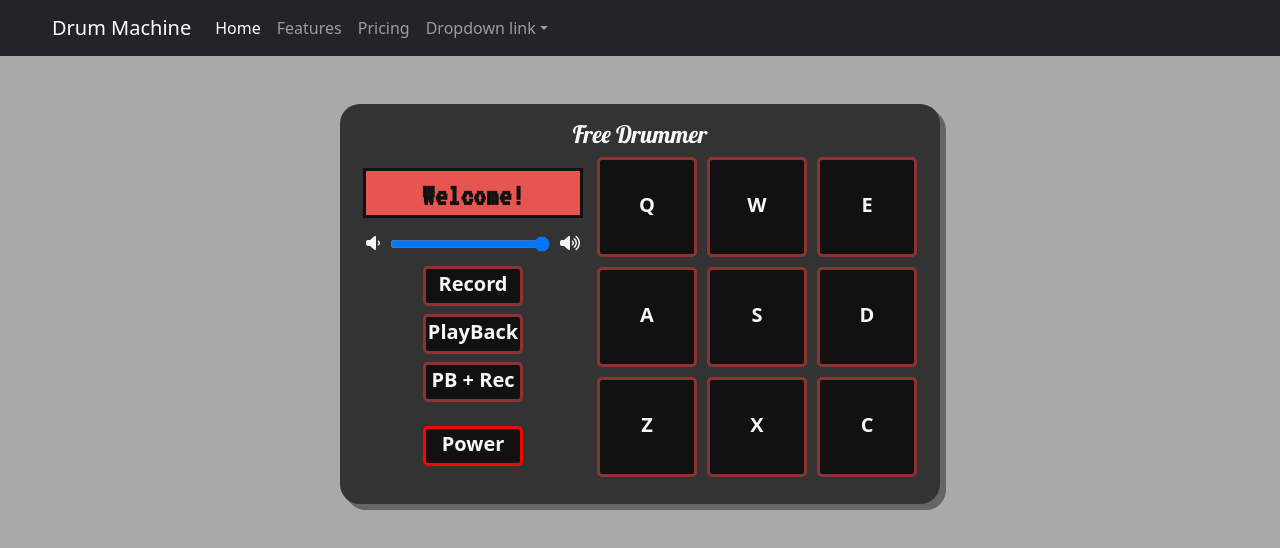
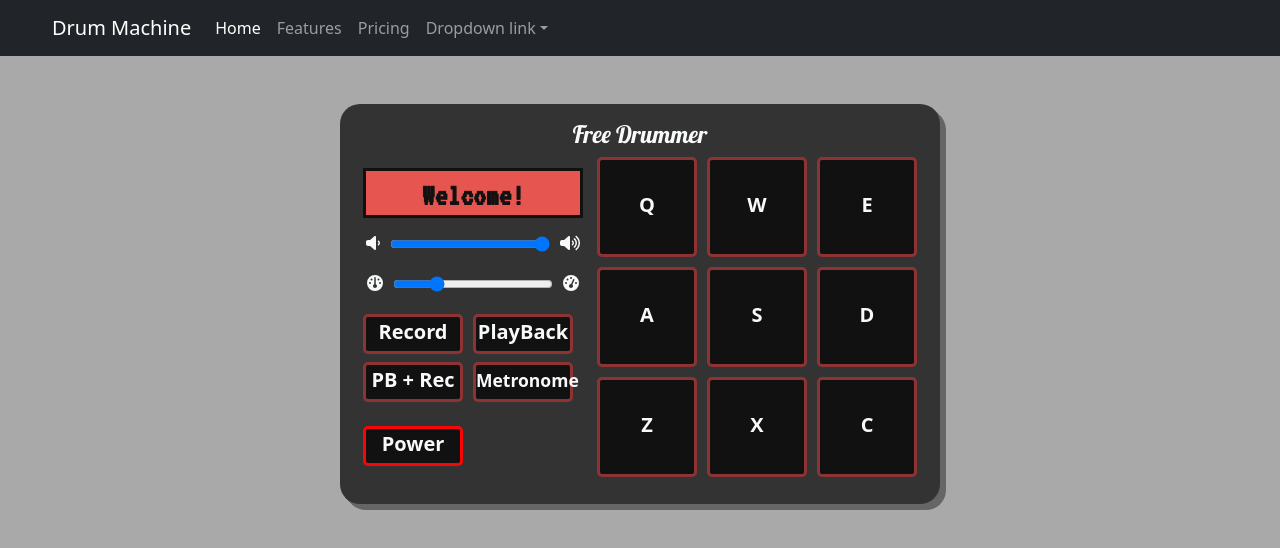
Before and after one commit to PLCoster/fcc_frontendlibs_project3, a React app: page / in a window 1280 px wide. Shown: the top 548 px of the page. Built offline with nearby package versions, Linux system fonts and the light colour scheme.

Commit message:
Added Metronome Functionality to Drum Machine
Users can now set a metronome to play at an adjustable BPM while drumming

```diff
--- a/src/components/ControlsDisplay.jsx
+++ b/src/components/ControlsDisplay.jsx
@@ -1,24 +1,85 @@
-import React from 'react';
+import React, { useState, useRef, useEffect } from 'react';
 
 import { FontAwesomeIcon } from '@fortawesome/react-fontawesome';
-import { faVolumeLow, faVolumeHigh } from '@fortawesome/free-solid-svg-icons';
+import {
+  faVolumeLow,
+  faVolumeHigh,
+  faGauge,
+  faGaugeHigh,
+} from '@fortawesome/free-solid-svg-icons';
+
+import metronomeClip from '../assets/audio/808-claves.mp3';
 
 function ControlsDisplay({
   displayMessage,
+  setDisplayMessage,
   volume,
   handleVolumeChange,
   power,
+  powerRef,
   handlePowerChange,
   recording,
   handleRecordingChange,
   playBack,
   handlePlayBackChange,
 }) {
+  const [tempo, setTempo] = useState(100);
+  const [metronomeState, setMetronomeState] = useState(false);
+
+  const tempoRef = useRef(100);
+  const metronomeStateRef = useRef(false);
+  const metronomeTimeRef = useRef(0);
+
+  const metronomeAudio = new Audio(metronomeClip);
+
+  const handleTempoChange = (newTempo) => {
+    tempoRef.current = newTempo;
+    setTempo(newTempo);
+    if (power) {
+      setDisplayMessage(`BPM: ${newTempo}`);
+    }
+  };
+
+  const runMetronome = () => {
+    if (powerRef.current && metronomeStateRef.current) {
+      const timeDiff = (1000 * 60) / tempoRef.current;
+      const currTime = Date.now();
+      if (currTime - metronomeTimeRef.current >= timeDiff) {
+        metronomeAudio.load();
+        metronomeAudio.play();
+        metronomeTimeRef.current = currTime;
+      }
+      setTimeout(runMetronome, 10);
+    }
+  };
+
+  const handleMetronomeChange = () => {
+    const newMetroState = !metronomeState;
+    metronomeStateRef.current = newMetroState;
+    setMetronomeState(newMetroState);
+  };
+
+  // Effect to play metronome audio when button pressed
+  useEffect(() => {
+    if (power && metronomeState) {
+      setDisplayMessage('Metronome ON');
+      metronomeTimeRef.current = Date.now();
+      runMetronome();
+    } else if (power && displayMessage !== 'Welcome!') {
+      setDisplayMessage('Metronome OFF');
+    } else if (metronomeState) {
+      handleMetronomeChange();
+    }
+  }, [metronomeState, power]);
+
   return (
     <div id="controls-container">
+      {/* DRUM MACHINE LCD DISPLAY */}
       <div id="display" className={`${power ? 'active' : ''}`}>
         {displayMessage}
       </div>
+
+      {/* VOLUME SLIDER */}
       <div className="mt-3">
         <FontAwesomeIcon icon={faVolumeLow} className="vol-icon" />
         <input
@@ -28,12 +89,28 @@ function ControlsDisplay({
           max="100"
           onChange={(e) => handleVolumeChange(e.target.value)}
           value={volume}
-          aria-label="volume"
+          aria-label="Volume Control"
         />
         <FontAwesomeIcon icon={faVolumeHigh} className="vol-icon" />
       </div>
-      <div id="control-buttons">
-        <div>
+
+      {/* METRONOME SLIDER */}
+      <div className="mt-3">
+        <FontAwesomeIcon icon={faGauge} className="vol-icon" />
+        <input
+          id="volume-control"
+          type="range"
+          min="50"
+          max="250"
+          onChange={(e) => handleTempoChange(e.target.value)}
+          value={tempo}
+          aria-label="Metronome Tempo Control"
+        />
+        <FontAwesomeIcon icon={faGaugeHigh} className="vol-icon" />
+      </div>
+
+      {/* BUTTONS */}
+      <div id="control-buttons" className="mt-2">
         <div
           role="button"
           className={`control-button ${
@@ -47,9 +124,7 @@ function ControlsDisplay({
         </div>
         <div
           role="button"
-            className={`control-button ${
-              power && playBack ? 'active' : ''
-            } mt-2`}
+          className={`control-button ${power && playBack ? 'active' : ''} mt-2`}
           tabIndex={0}
           onClick={handlePlayBackChange}
           aria-label="Start/Stop Recording"
@@ -72,6 +147,17 @@ function ControlsDisplay({
         </div>
         <div
           role="button"
+          className={`control-button ${
+            power && metronomeState ? 'active' : ''
+          } mt-2`}
+          tabIndex={0}
+          onClick={handleMetronomeChange}
+          aria-label="Start/Stop Metronome"
+        >
+          <small>Metronome</small>
+        </div>
+        <div
+          role="button"
           className={`control-button ${power ? 'active' : ''} mt-4`}
           tabIndex={0}
           onClick={handlePowerChange}
@@ -81,7 +167,6 @@ function ControlsDisplay({
         </div>
       </div>
     </div>
-    </div>
   );
 }
 
--- a/src/components/DrumMachine.jsx
+++ b/src/components/DrumMachine.jsx
@@ -67,7 +67,9 @@ function DrumMachine() {
 
   const handleVolumeChange = (newVolume) => {
     setVolume(newVolume);
-    setDisplayMessage(`Volume: ${newVolume}`);
+    if (power) {
+      setDisplayMessage(`Volume: ${newVolume}`);
+    }
   };
 
   const handleRecordingChange = () => {
@@ -182,9 +184,11 @@ function DrumMachine() {
       <div className="drum-machine-container">
         <ControlsDisplay
           displayMessage={displayMessage}
+          setDisplayMessage={setDisplayMessage}
           volume={volume}
           handleVolumeChange={handleVolumeChange}
           power={power}
+          powerRef={powerRef}
           handlePowerChange={handlePowerChange}
           recording={recording}
           handleRecordingChange={handleRecordingChange}
--- a/src/scss/_custom.scss
+++ b/src/scss/_custom.scss
@@ -149,6 +149,9 @@ body,
       }
 
       #control-buttons {
+        display: grid;
+        width: 220px;
+        grid-template-columns: repeat(2, 1fr);
       }
 
       .control-button {
```
Also changed, not shown: 1 other file (tests, documents, lock files or other folders). Lines whose indentation alone changed are shown as unchanged.
